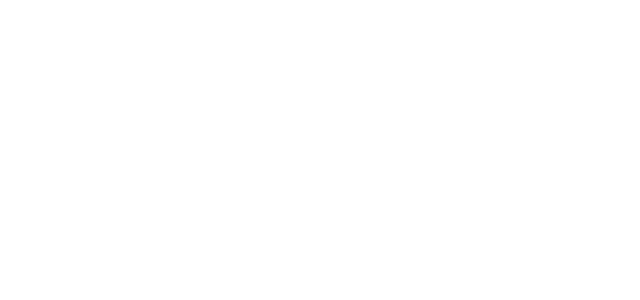
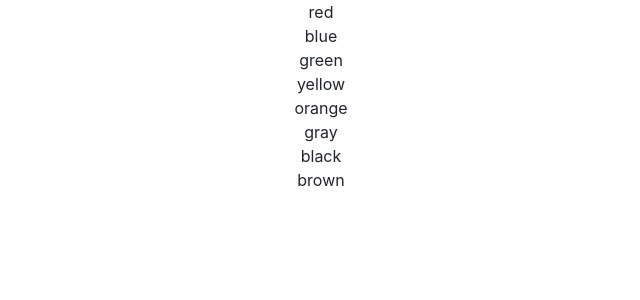
Before and after one commit to washparkbirds/washparkbirds, a React (Create React App) app: page /color in a window 1280 px wide. Shown: the top 300 px of the page, without its empty margins (319-959 px from the left). Built offline with nearby package versions, Linux system fonts and the light colour scheme.

Commit message:
Color Page base functionality completed

```diff
--- a/src/App.js
+++ b/src/App.js
@@ -3,6 +3,8 @@
 import { BrowserRouter, Route} from 'react-router-dom';
 import PageOfStart from './RouterComponents/PageOfStart';
 import PageOfSizeSelection from './RouterComponents/PageOfSizeSelection';
+import PageOfColorSelection from './RouterComponents/PageOfColorSelection';
+
 import 'bootstrap/dist/css/bootstrap.min.css';
 
 
@@ -36,6 +38,7 @@
       <BrowserRouter>
         <Route path="/" exact component={PageOfStart}/>
         <Route path="/size" exact render={(props) => <PageOfSizeSelection setSizeChoice={this.setSizeChoice} />} />
+        <Route path="/color" exact render={(props) => <PageOfColorSelection setColorChoice={this.setColorChoice} />} />
       </BrowserRouter>
       </div>
     );
--- a/src/RouterComponents/PageOfColorSelection.js
+++ b/src/RouterComponents/PageOfColorSelection.js
@@ -0,0 +1,32 @@
+import React, { Component } from 'react';
+import ColorCard from '../components/ColorCard';
+import Card from 'react-bootstrap/Card';
+import Button from 'react-bootstrap/Button';
+import Container from 'react-bootstrap/Container';
+import Row from 'react-bootstrap/Row';
+import Col from 'react-bootstrap/Col';
+
+
+class PageOfSizeSelection  extends React.Component {
+    constructor(props) {
+        super(props);
+        this.birdSizeLoop = this.colorCardLoop.bind(this);
+
+    }
+    colorCardLoop(){
+        var colors = ['red', 'blue', 'green', 'yellow', 'orange', 'gray', 'black', 'brown'];
+        colors = colors.map(color => {return (<ColorCard chosenColor={color} setColorChoice={this.props.setColorChoice}></ColorCard>)});
+        return colors;
+    }
+
+    //return <BirdSize setSizeChoice = {this.props.setSizeChoice}></BirdSize>;
+
+render(){
+
+    return (
+        this.colorCardLoop()
+    );
+    }
+};
+
+export default PageOfSizeSelection;
--- a/src/RouterComponents/PageOfSizeSelection.js
+++ b/src/RouterComponents/PageOfSizeSelection.js
@@ -13,7 +13,7 @@
         this.birdSizeLoop = this.birdSizeLoop.bind(this);
 
     }
-    birdSizeLoop(sizesArray){
+    birdSizeLoop(){
         var sizes = ['small', 'medium', 'large'];
         sizes = sizes.map(size => {return (<BirdSize chosenSize={size} setSizeChoice={this.props.setSizeChoice}></BirdSize>)});
         return sizes;
@@ -25,8 +25,6 @@
 
     return (
         this.birdSizeLoop()
-
-
     );
     }
 };
--- a/src/RouterComponents/PageOfStart.js
+++ b/src/RouterComponents/PageOfStart.js
@@ -11,6 +11,9 @@
     return (
         <div>
             <Link to="/size">Navigate To Size Page</Link>
+            <br></br>
+            <Link to="/color">Navigate To Color Page</Link>
+
         </div>
     );
     }
--- /dev/null
+++ b/src/components/ColorCard.js
@@ -0,0 +1,15 @@
+import React, { Component } from 'react';
+
+class ColorCard extends React.Component {
+    constructor(props) {
+        super(props);
+
+
+    }
+
+render(){
+    return <div onClick={ () => this.props.setColorChoice(this.props.chosenColor) }>{this.props.chosenColor}</div>;
+    }
+};
+
+export default ColorCard;
```
